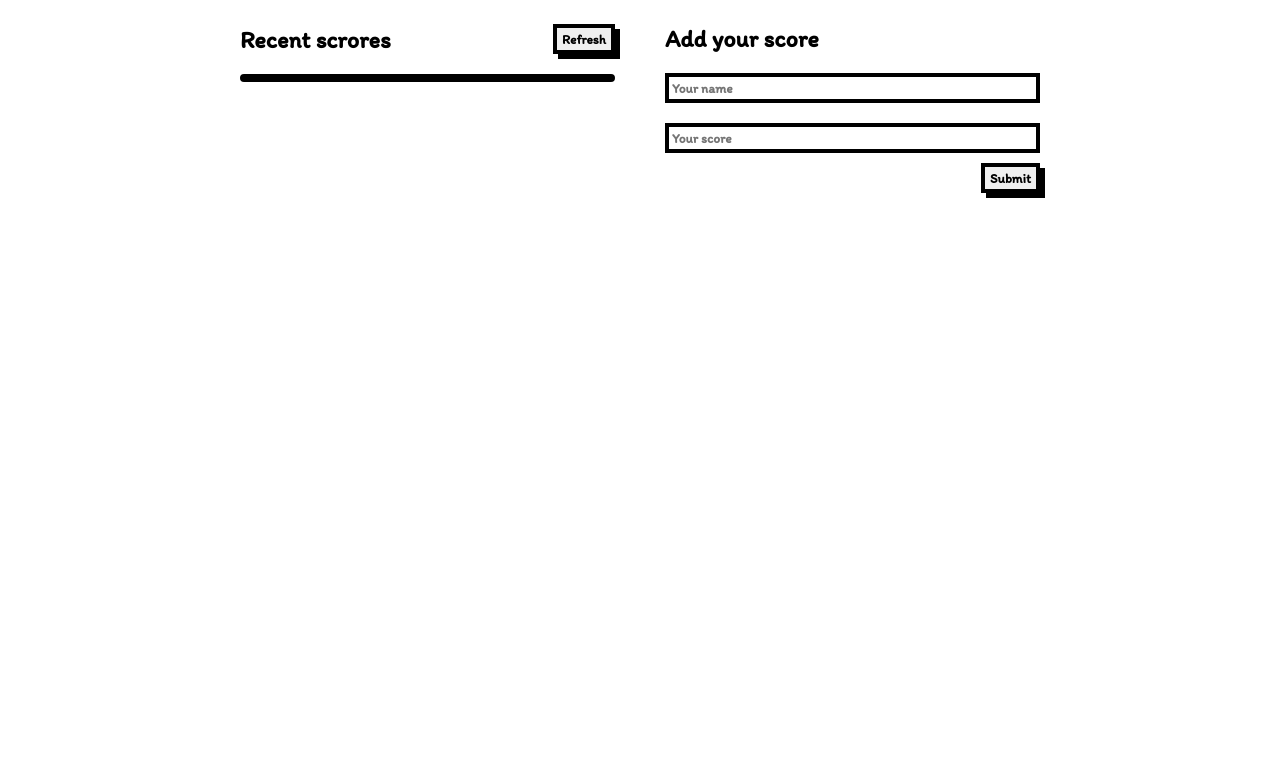
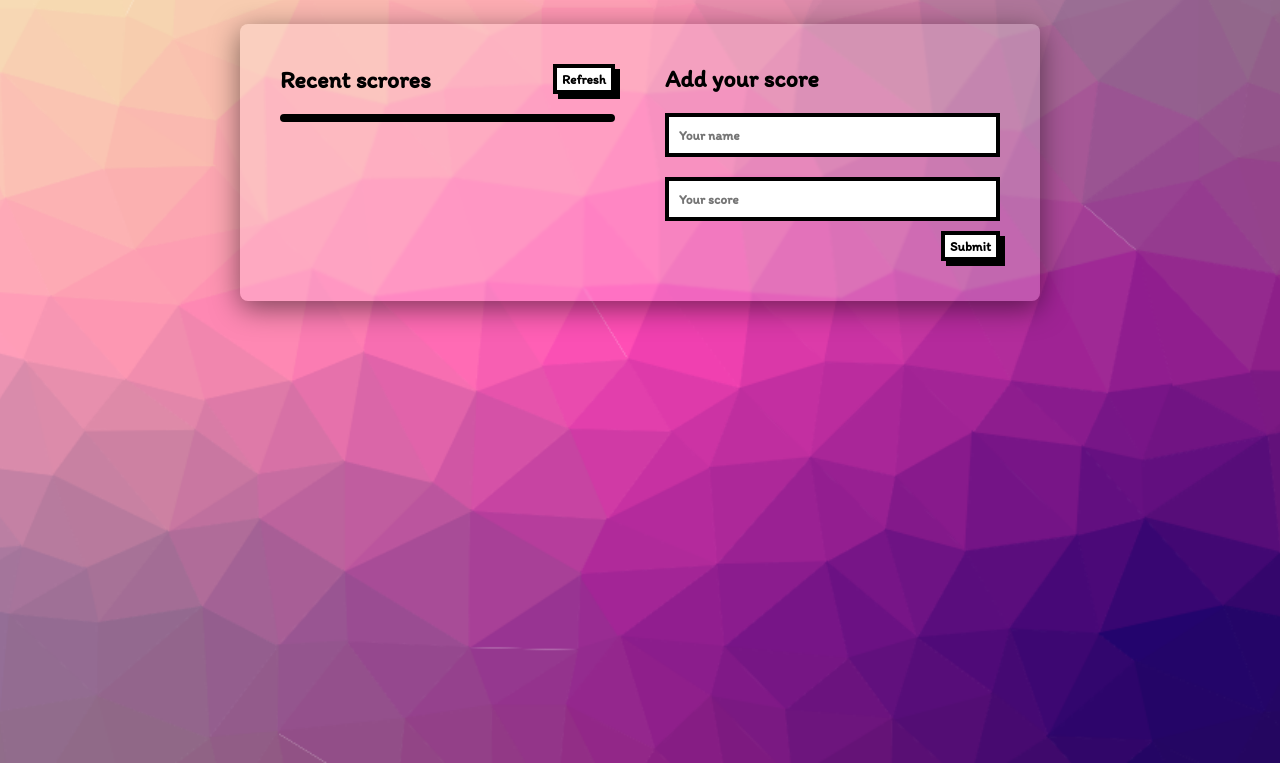
Before and after one commit to JakariaJishan/Leaderboard, a website built with webpack: page src/index.html in a window 1280 px wide. Shown: the part 117-880 px from the top of the page. Before the commit the page ends 800 px from the top, so only its background shows below. Built offline with nearby package versions, Linux system fonts and the light colour scheme; no server answers.

Commit message:
Customize the style

```diff
--- a/src/modules/api.js
+++ b/src/modules/api.js
@@ -1,4 +1,5 @@
-const url = 'https://us-central1-js-capstone-backend.cloudfunctions.net/api/games/IXP2n6rsgRhHNjYfCRCt/scores';
+const baseUrl = 'https://us-central1-js-capstone-backend.cloudfunctions.net/api/games/';
+const url = `${baseUrl}qNAfxi6U0x7SrJDgB37G/scores`;
 
 export const fetchApi = async () => {
   const response = await fetch(url);
--- a/src/style.css
+++ b/src/style.css
@@ -12,9 +12,15 @@ body {
   min-width: 500px;
   font-weight: bold;
   margin: 40px auto;
+  background-image: url('./images/cool-background.png');
+  background-position: center;
+  background-size: cover;
+  background-repeat: no-repeat;
+  height: 100vh;
 }
 
 button {
+  background-color: white;
   font-family: 'Itim', cursive;
   font-weight: bold;
   padding: 3px 5px;
@@ -24,14 +30,23 @@ button {
 }
 
 main {
-  display: grid;
-  grid-template-columns: 1fr 1fr;
-  margin: 40px auto;
-  gap: 50px;
+  display: flex;
+  justify-content: space-between;
+  margin: 40px 0;
+  padding: 40px;
+  grid-gap: 50px;
+  backdrop-filter: blur(1px);
+  background-color: rgba(255, 255, 255, 0.2);
+  border-radius: 8px;
+  box-shadow: rgba(0, 0, 0, 0.5) 0 7px 29px 0;
 }
 
 h1 {
   font-size: 50px;
+}
+
+.container {
+  width: 50%;
 }
 
 .board-title {
@@ -44,19 +59,26 @@ h1 {
   border: 4px solid black;
   margin-top: 20px;
   border-radius: 5px;
+  overflow-wrap: break-word;
+  max-height: 450px;
+  overflow-y: scroll;
 }
 
 .leaderboard p {
-  padding: 3px 5px;
+  padding: 5px 10px;
 }
 
 .leaderboard p:nth-child(even) {
-  background-color: #ddd;
+  background-color: #eee;
+}
+
+form {
+  width: 50%;
 }
 
 input {
   font-weight: bold;
-  padding: 3px;
+  padding: 10px;
   font-family: 'Itim', cursive;
   border: 4px solid black;
   display: block;
@@ -72,3 +94,21 @@ input::placeholder {
   float: right;
   margin-top: 10px;
 }
+
+::-webkit-scrollbar {
+  width: 5px;
+}
+
+::-webkit-scrollbar-track {
+  box-shadow: inset 0 0 5px grey;
+  border-radius: 10px;
+}
+
+::-webkit-scrollbar-thumb {
+  background: gray;
+  border-radius: 10px;
+}
+
+::-webkit-scrollbar-thumb:hover {
+  background: #000;
+}
```
Also changed, not shown: src/images/cool-background.png (added), src/images/trianglify-lowres.png (added).
